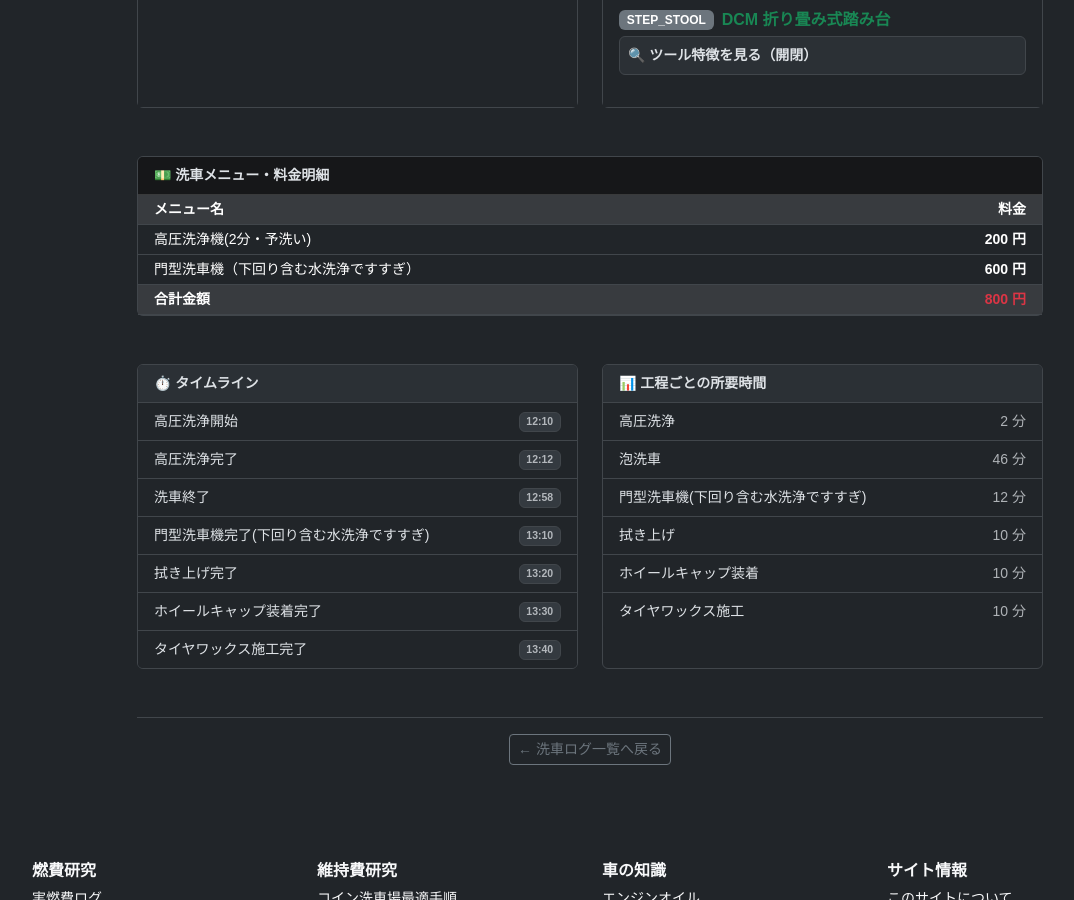
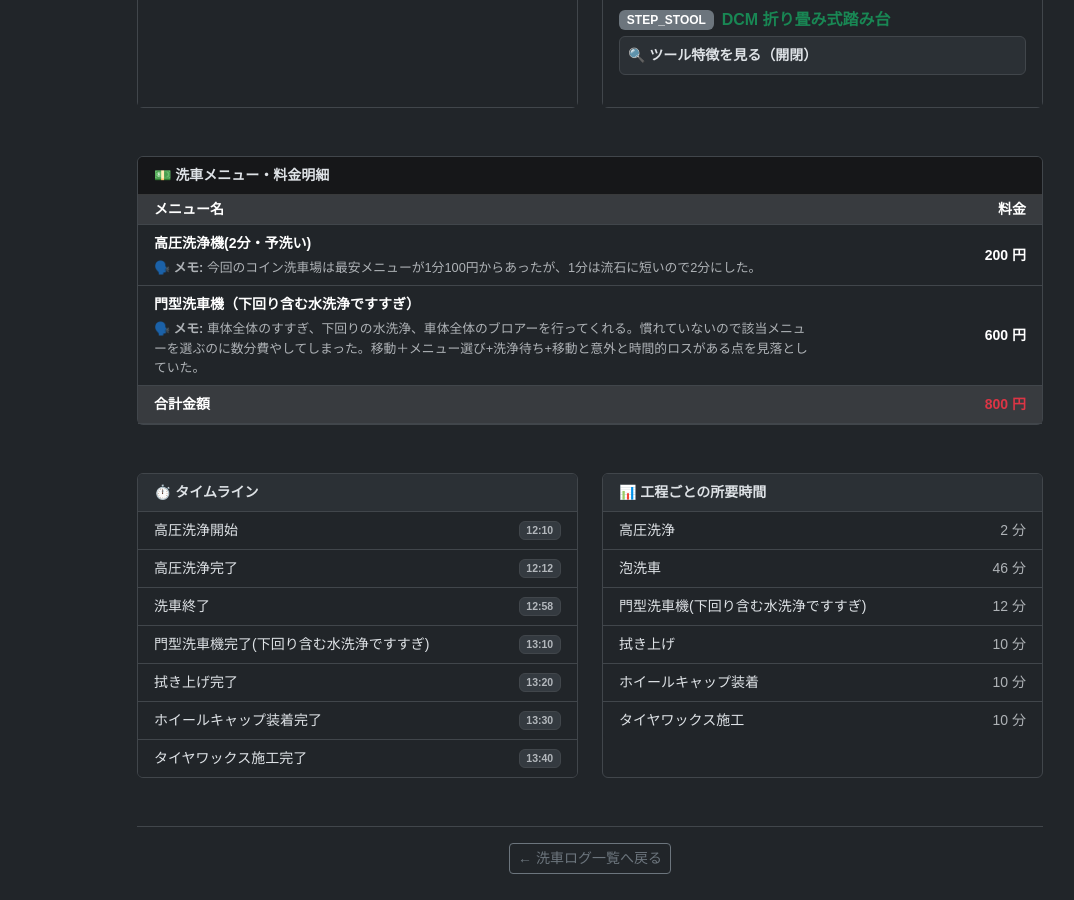
Before and after one commit to funyapar-org/fuel-lab, a Jekyll site: the page built from _wash_logs/2026-04-18-wash-log.md, in a window 1280 px wide and 900 px high, scrolled down 2253 px. Shown: the whole window, without its empty margins (50-1124 px from the left). Built offline with Jekyll 4.4.1, drawn with Linux system fonts in a browser that asks for light colours.

Commit message:
wash_log.html を更新

```diff
--- a/_layouts/wash_log.html
+++ b/_layouts/wash_log.html
@@ -185,19 +185,27 @@ layout: default
             <tbody>
               {% for item in page.menu %}
               <tr>
-                <td class="ps-3 border-secondary-subtle">{{ item.name }}</td>
-                <td class="text-end pe-3 fw-bold border-secondary-subtle">{{ item.price }} 円</td>
+                <td class="ps-3 border-secondary-subtle py-2">
+                  <span class="fw-bold">{{ item.name }}</span>
+                  {% if item.note %}
+                  <div class="text-body-secondary mt-1" style="font-size: 0.8rem;">
+                    <strong>🗣️ メモ:</strong> {{ item.note }}
+                  </div>
+                  {% endif %}
+                </td>
+                <td class="text-end pe-3 fw-bold border-secondary-subtle align-middle">{{ item.price }} 円</td>
               </tr>
               {% endfor %}
               <tr class="table-active fw-bold">
-                <td class="ps-3 border-secondary-subtle">合計金額</td>
-                <td class="text-end pe-3 text-danger border-secondary-subtle">{{ page.cost }} 円</td>
+                <td class="ps-3 border-secondary-subtle py-2">合計金額</td>
+                <td class="text-end pe-3 text-danger border-secondary-subtle align-middle">{{ page.cost }} 円</td>
               </tr>
             </tbody>
           </table>
         </div>
       </div>
       {% endif %}
+
 
       <div class="row g-4 mb-5">
         <div class="col-md-6">
```
